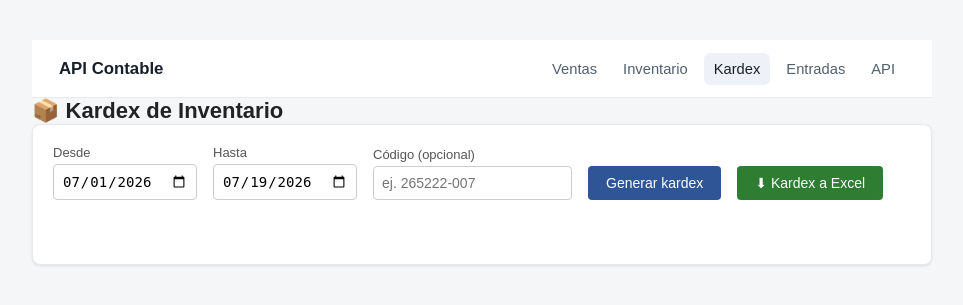
After one commit to EzxquielDev/API-CONTABLE, a Flask app: page /kardex in a window 1280 px wide. The commit adds this page. Shown: the top 305 px of the page, without its empty margins (158-1121 px from the left). Run offline with Flask 3, Linux system fonts and the light colour scheme.

Commit message:
ACT
ARREGLO DE INDEXXX

```diff
--- a/app.py
+++ b/app.py
@@ -17,7 +17,11 @@ app.register_blueprint(inventario_bp)
 
 @app.route("/")
 def index():
-    return render_template("index.html", title="Reporte de Ventas", api_key=Config.API_KEY)
+    return render_template("facturacion.html", title="Reporte de Ventas", api_key=Config.API_KEY)
+
+@app.route("/kardex")
+def kardex():
+    return render_template("kardex.html", title="Kardex de Productos", api_key=Config.API_KEY)
 
 
 @app.route("/entradas-productos")
--- a/blueprints/kardex.py
+++ b/blueprints/kardex.py
@@ -90,7 +90,9 @@ def kardex_xlsx():
             ws.cell(row=fila, column=5, value=m["costo_unitario"]).font = font_normal
             ws.cell(row=fila, column=6, value=m["costo_total"]).font = font_normal
             ws.cell(row=fila, column=7, value=m["qty_salida"] or None).font = font_normal
-            ws.cell(row=fila, column=8, value=m["precio_venta"]).font = font_normal
+            ws.cell(row=fila, column=8, value=m["precio_venta"]).font = (
+                Font(name="Arial", size=10, italic=True, color="9C6500") if m.get("precio_estimado") else font_normal
+            )
             ws.cell(row=fila, column=9, value=m["existencia"]).font = font_normal
             ws.cell(row=fila, column=10, value=m["saldo"]).font = font_normal
             ws.cell(row=fila, column=11, value=m["referencia"]).font = font_normal
--- /dev/null
+++ b/static/css/facturacion.css
@@ -0,0 +1,99 @@
+
+body {
+    font-family: Arial, sans-serif;
+    max-width: 900px;
+    margin: 40px auto;
+    background: #f5f6f8;
+    color: #222;
+  }
+h1 {
+    font-size: 22px;
+  }
+  .panel {
+    background: white;
+    border-radius: 8px;
+    padding: 20px;
+    box-shadow: 0 1px 3px rgba(0,0,0,0.1);
+    margin-bottom: 20px;
+  }
+label {
+    font-size: 13px;
+    color: #555;
+    display: block;
+    margin-bottom: 4px;
+  }
+input[type="date"] {
+    padding: 8px;
+    border: 1px solid #ccc;
+    border-radius: 4px;
+    font-size: 14px;
+  }
+.filtros {
+    display: flex;
+    gap: 16px;
+    align-items: end;
+    flex-wrap: wrap;
+  }
+button {
+    padding: 9px 18px;
+    border: none;
+    border-radius: 4px;
+    font-size: 14px;
+    cursor: pointer;
+  }
+.btn-primario {
+    background: #2F5597;
+    color: white;
+  }
+.btn-secundario {
+    background: #2e7d32;
+    color: white;
+  }
+button:disabled {
+    opacity: 0.5;
+    cursor: not-allowed;
+  }
+.totales {
+    display: flex;
+    gap: 16px;
+    flex-wrap: wrap;
+  }
+.tarjeta {
+    flex: 1;
+    min-width: 160px;
+    background: #eef2f8;
+    border-radius: 6px;
+    padding: 14px;
+  }
+.tarjeta .valor {
+    font-size: 20px;
+    font-weight: bold;
+    color: #2F5597;
+  }
+.tarjeta .etiqueta {
+    font-size: 12px;
+    color: #666;
+  }
+table {
+    width: 100%;
+    border-collapse: collapse;
+    font-size: 13px;
+    margin-top: 10px;
+  }
+th, td {
+    text-align: left;
+    padding: 8px;
+    border-bottom: 1px solid #eee;
+  }
+th {
+    background: #2F5597;
+    color: white;
+  }
+#estado {
+    font-size: 13px;
+    color: #888;
+    margin-top: 8px;
+  }
+.error {
+    color: #c62828;
+  }
--- /dev/null
+++ b/templates/kardex.html
@@ -0,0 +1,132 @@
+{% extends "layout.html" %}
+
+{% block title %}Kardex de Inventario{% endblock %}
+{% block content %}
+
+<h1>📦 Kardex de Inventario</h1>
+
+<div class="panel">
+  <div class="filtros">
+    <div>
+      <label for="desde">Desde</label>
+      <input type="date" id="desde">
+    </div>
+    <div>
+      <label for="hasta">Hasta</label>
+      <input type="date" id="hasta">
+    </div>
+    <div>
+      <label for="codigoProducto">Código (opcional)</label>
+      <input type="text" id="codigoProducto" placeholder="ej. 265222-007"
+        style="padding:8px;border:1px solid #ccc;border-radius:4px;font-size:14px;">
+    </div>
+    <button class="btn-primario" id="btnKardex" onclick="verKardex()">Generar kardex</button>
+    <button class="btn-secundario" id="btnKardexExcel" onclick="descargarKardexExcel()">⬇ Kardex a Excel</button>
+  </div>
+  <div id="estado"></div>
+</div>
+
+<div class="panel" id="panelKardex" style="display:none;">
+  <p style="font-size:12px;color:#888;">* Precio estimado (tomado del precio de lista del producto, no se encontró la factura exacta)</p>
+  <div id="cuerpoKardex"></div>
+</div>
+
+<script>
+  const API_KEY = "{{ api_key }}";
+
+  // Por defecto: primer día del mes actual hasta hoy
+  const hoy = new Date();
+  const primerDia = new Date(hoy.getFullYear(), hoy.getMonth(), 1);
+  document.getElementById("desde").value = primerDia.toISOString().slice(0, 10);
+  document.getElementById("hasta").value = hoy.toISOString().slice(0, 10);
+
+  function formatoMoneda(valor) {
+    return "$" + Number(valor).toLocaleString("es-SV", { minimumFractionDigits: 2, maximumFractionDigits: 2 });
+  }
+
+  async function verKardex() {
+    const desde = document.getElementById("desde").value;
+    const hasta = document.getElementById("hasta").value;
+    const codigo = document.getElementById("codigoProducto").value.trim();
+    const estado = document.getElementById("estado");
+    const btn = document.getElementById("btnKardex");
+
+    if (!desde || !hasta) {
+      estado.innerHTML = '<span class="error">Selecciona ambas fechas.</span>';
+      return;
+    }
+
+    btn.disabled = true;
+    estado.textContent = "Calculando kardex (puede tardar si son muchos productos)...";
+
+    try {
+      let url = `/api/kardex?desde=${desde}&hasta=${hasta}`;
+      if (codigo) url += `&codigo=${encodeURIComponent(codigo)}`;
+
+      const resp = await fetch(url, { headers: { "X-API-Key": API_KEY } });
+      const data = await resp.json();
+
+      if (!resp.ok) {
+        estado.innerHTML = `<span class="error">Error: ${data.error || "desconocido"}</span>`;
+        return;
+      }
+      if (data.aviso) {
+        estado.innerHTML = `<span class="error">${data.aviso}</span>`;
+        return;
+      }
+
+      const contenedor = document.getElementById("cuerpoKardex");
+      contenedor.innerHTML = "";
+
+      if (data.productos.length === 0) {
+        contenedor.innerHTML = "<p>No hay movimientos de inventario en ese rango.</p>";
+      }
+
+      data.productos.forEach(p => {
+        const bloque = document.createElement("div");
+        bloque.style.marginBottom = "24px";
+        let filas = `<tr style="font-style:italic;color:#666;">
+          <td></td><td>${p.codigo}</td><td>${p.descripcion}</td><td></td><td></td><td></td><td></td><td></td>
+          <td>${p.existencia_inicial}</td><td>${formatoMoneda(p.saldo_inicial)}</td><td>saldo inicial</td></tr>`;
+        p.movimientos.forEach(m => {
+          filas += `<tr>
+            <td>${m.fecha}</td><td>${p.codigo}</td><td>${p.descripcion}</td>
+            <td>${m.qty_entrada || ""}</td>
+            <td>${m.costo_unitario != null ? formatoMoneda(m.costo_unitario) : ""}</td>
+            <td>${m.costo_total != null ? formatoMoneda(m.costo_total) : ""}</td>
+            <td>${m.qty_salida || ""}</td>
+            <td>${m.precio_venta != null ? formatoMoneda(m.precio_venta) + (m.precio_estimado ? " *" : "") : ""}</td>
+            <td>${m.existencia}</td><td>${formatoMoneda(m.saldo)}</td><td>${m.referencia}</td></tr>`;
+        });
+        bloque.innerHTML = `<table>
+          <thead><tr><th>Fecha</th><th>Código</th><th>Descripción</th><th>Qty entrada</th>
+          <th>Costo unit.</th><th>Costo total</th><th>Qty salida</th><th>Precio venta</th>
+          <th>Existencia</th><th>Saldo</th><th>Referencia</th></tr></thead>
+          <tbody>${filas}</tbody></table>`;
+        contenedor.appendChild(bloque);
+      });
+
+      document.getElementById("panelKardex").style.display = "block";
+      estado.textContent = `Listo — ${data.productos.length} productos con movimiento.`;
+    } catch (e) {
+      estado.innerHTML = `<span class="error">Error de conexión: ${e.message}</span>`;
+    } finally {
+      btn.disabled = false;
+    }
+  }
+
+  function descargarKardexExcel() {
+    const desde = document.getElementById("desde").value;
+    const hasta = document.getElementById("hasta").value;
+    const codigo = document.getElementById("codigoProducto").value.trim();
+    if (!desde || !hasta) {
+      document.getElementById("estado").innerHTML = '<span class="error">Selecciona ambas fechas.</span>';
+      return;
+    }
+    let url = `/api/kardex.xlsx?desde=${desde}&hasta=${hasta}&api_key=${API_KEY}`;
+    if (codigo) url += `&codigo=${encodeURIComponent(codigo)}`;
+    window.location.href = url;
+  }
+</script>
+
+{% endblock %}
--- a/templates/layout.html
+++ b/templates/layout.html
@@ -5,6 +5,7 @@
     <meta name="viewport" content="width=device-width, initial-scale=1.0">
     <link rel="stylesheet" href="{{ url_for('static', filename='css/Global.css') }}">
     <link rel="stylesheet" href="{{ url_for('static', filename='css/Inventario.css')}}">
+    <link rel="stylesheet" href="{{ url_for('static', filename='css/facturacion.css')}}">
     {% block extra_head %}{% endblock %}
     <title>{{ title }}</title>
 </head>
@@ -12,8 +13,9 @@
     <header class="barra-navegacion">
         <a class="marca" href="{{ url_for('index') }}">API Contable</a>
         <nav aria-label="Navegación principal">
-            <a class="{{ 'activo' if request.endpoint == 'index' else '' }}" href="{{ url_for('index') }}">Inicio</a>
+            <a class="{{ 'activo' if request.endpoint == 'index' else '' }}" href="{{ url_for('index') }}">Ventas</a>
             <a class="{{ 'activo' if request.endpoint == 'inventario' else '' }}" href="{{ url_for('inventario') }}">Inventario</a>
+            <a class="{{ 'activo' if request.endpoint == 'kardex' else '' }}" href="{{ url_for('kardex') }}">Kardex</a>
             <a class="{{ 'activo' if request.endpoint == 'entradas_productos' else '' }}" href="{{ url_for('entradas_productos') }}">Entradas</a>
             <details class="menu-api {{ 'activo' if request.endpoint in ['api_info', 'api_estado'] else '' }}">
                 <summary>API</summary>
```
Also changed, not shown: services/kardex_service.py (+20 -1 lines), templates/facturacion.html (added, +140 -0 lines), templates/index.html (deleted, +0 -250 lines).
